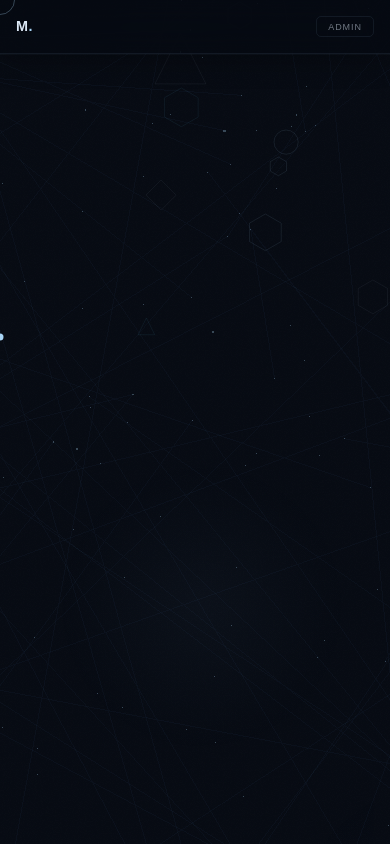
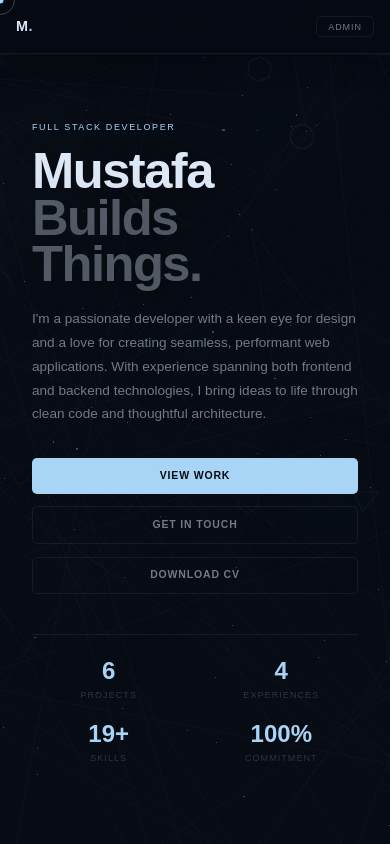
Before and after one commit to Mustafa-exe/Potrfolio, a React (Vite) app: page / in a window 390 px wide. Shown: the top 844 px of the page. Built offline with nearby package versions, Linux system fonts and the light colour scheme; no server answers; the database is empty.

Commit message:
Fix mobile-fix.css - removed overly aggressive CSS that was breaking content visibility

```diff
--- a/src/mobile-fix.css
+++ b/src/mobile-fix.css
@@ -4,45 +4,19 @@
    ═══════════════════════════════════════════ */
 
 @media (max-width: 768px) {
-  /* Ensure all containers are width-aware */
-  *,
-  *::before,
-  *::after {
-    max-width: 100vw;
-  }
-
-  /* Force main containers to be visible and properly sized */
-  main,
-  .page-container,
-  .page,
-  #root {
-    width: 100% !important;
-    max-width: 100vw !important;
-    overflow-x: hidden !important;
-    box-sizing: border-box !important;
-  }
-
   /* Reduce top padding on mobile */
   #hero {
     padding-top: 5rem !important;
+    padding-bottom: 3rem !important;
+    min-height: auto !important;
   }
 
   /* Ensure all sections are visible */
   .sec {
     display: block !important;
     visibility: visible !important;
-    opacity: 1 !important;
     width: 100% !important;
     max-width: 100vw !important;
-    position: relative !important;
-    z-index: 2 !important;
-  }
-
-  /* Fix framer-motion hidden elements */
-  .sec > div,
-  .sec > * {
-    opacity: 1 !important;
-    transform: none !important;
   }
 
   /* Ensure grids don't overflow */
@@ -51,59 +25,19 @@
   .el {
     width: 100% !important;
     max-width: 100% !important;
-    box-sizing: border-box !important;
-  }
-
-  /* Force section headers to wrap properly */
-  .sh {
-    flex-wrap: wrap !important;
-    width: 100% !important;
   }
 
   /* Ensure wrapper doesn't cause issues */
   .w {
     width: 100% !important;
     max-width: 100vw !important;
-    box-sizing: border-box !important;
     padding-left: 1.5rem !important;
     padding-right: 1.5rem !important;
-  }
-
-  /* Fix hero section */
-  #hero {
-    width: 100% !important;
-    max-width: 100vw !important;
-    overflow-x: hidden !important;
-  }
-
-  .h-inner {
-    width: 100% !important;
-    max-width: 100% !important;
   }
 
   /* Ensure cards don't overflow */
   .gc {
     max-width: 100% !important;
-    box-sizing: border-box !important;
-  }
-
-  /* Fix any transform issues */
-  [style*="transform"] {
-    transform: none !important;
-  }
-
-  /* Ensure no fixed positioning breaks layout */
-  *:not(nav):not(#cur):not(#cur-r):not(#bgc):not(#toast) {
-    position: relative !important;
-  }
-
-  nav,
-  #cur,
-  #cur-r,
-  #bgc,
-  #loader,
-  #toast {
-    position: fixed !important;
   }
 }
 
@@ -111,6 +45,7 @@
   /* Even less padding on small phones */
   #hero {
     padding-top: 4.5rem !important;
+    padding-bottom: 2.5rem !important;
   }
 
   .w {
@@ -127,15 +62,5 @@
   h1, h2, h3, .h-name, .st, .p-name {
     word-wrap: break-word !important;
     overflow-wrap: break-word !important;
-    hyphens: auto !important;
   }
 }
-
-/* Disable problematic animations on mobile */
-@media (max-width: 768px) and (prefers-reduced-motion: no-preference) {
-  * {
-    animation-duration: 0.01ms !important;
-    animation-iteration-count: 1 !important;
-    transition-duration: 0.01ms !important;
-  }
-}
```
